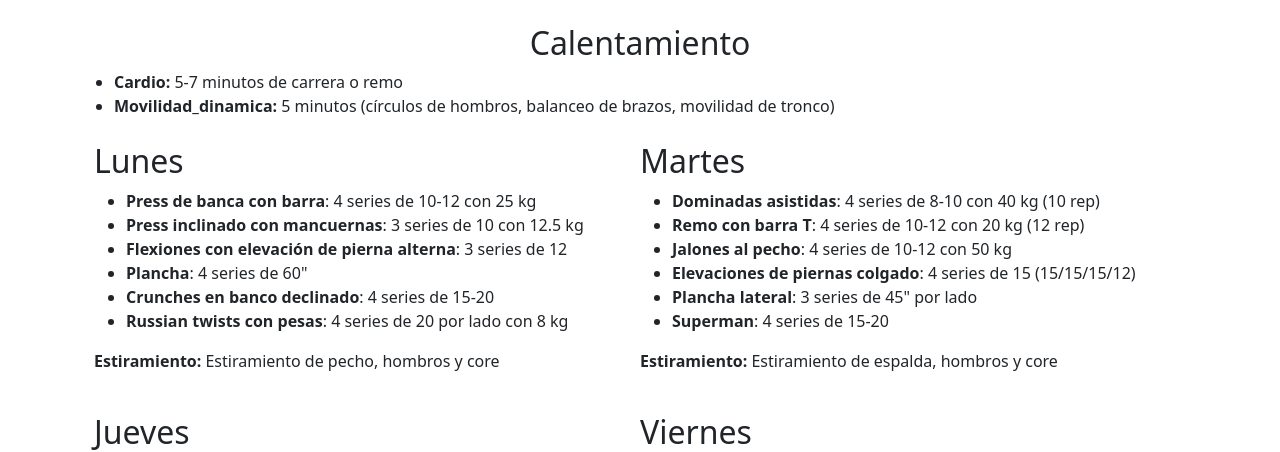
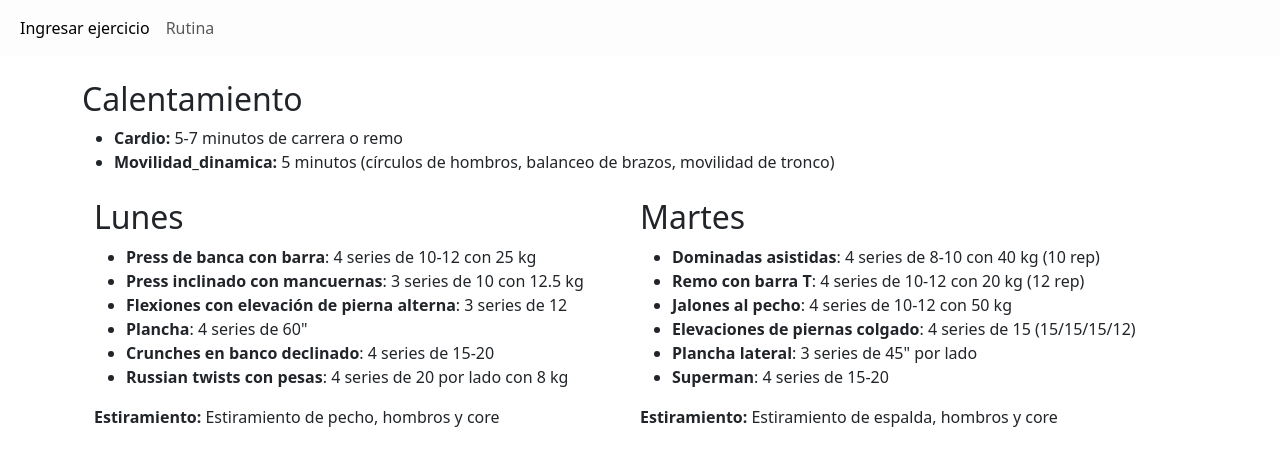
Before and after one commit to azuagajuandev/gym-tracker, a Flask app: page /rutina in a window 1280 px wide. Shown: the top 452 px of the page. Run offline with Flask 3, Linux system fonts and the light colour scheme.

Commit message:
Navbar agregada

```diff
--- a/templates/layout.html
+++ b/templates/layout.html
@@ -8,6 +8,20 @@
     <link rel="stylesheet" type="text/css" href="{{ url_for('static', filename='styles.css') }}">
 </head>
 <body>
+    <nav class="navbar navbar-expand-lg bg-body-tertiary" style="--bs-bg-opacity: .3;">
+        <div class="container-fluid">
+          <div class="collapse navbar-collapse" id="navbarNav">
+            <ul class="navbar-nav">
+              <li class="nav-item">
+                <a class="nav-link active" aria-current="page" href="/">Ingresar ejercicio</a>
+              </li>
+              <li class="nav-item">
+                <a class="nav-link" href="/rutina">Rutina</a>
+              </li>
+            </ul>
+          </div>
+        </div>
+      </nav>
     {% block body %}{% endblock %}
 
     <script src="https://cdn.jsdelivr.net/npm/bootstrap@5.3.3/dist/js/bootstrap.bundle.min.js" integrity="sha384-YvpcrYf0tY3lHB60NNkmXc5s9fDVZLESaAA55NDzOxhy9GkcIdslK1eN7N6jIeHz" crossorigin="anonymous"></script>
--- a/templates/rutina.html
+++ b/templates/rutina.html
@@ -2,7 +2,7 @@
 
 {% block body %}
     <div class="container mt-4">
-        <h2 class="jumbotron text-center">Calentamiento</h2>
+        <h2>Calentamiento</h2>
         <ul>
             {% for key, value in rutina_json.entrada_en_calor.items() %}
                 <li><strong>{{ key | capitalize }}:</strong> {{ value }}</li>
```
